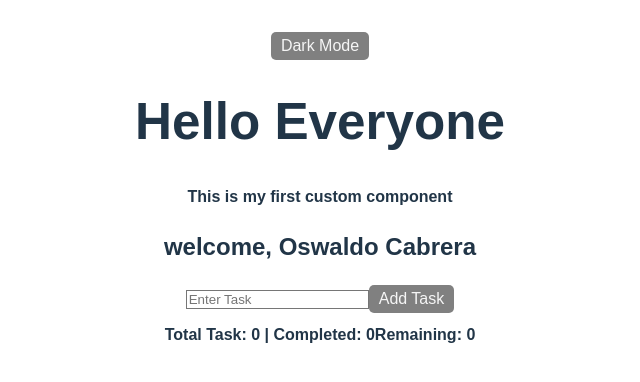
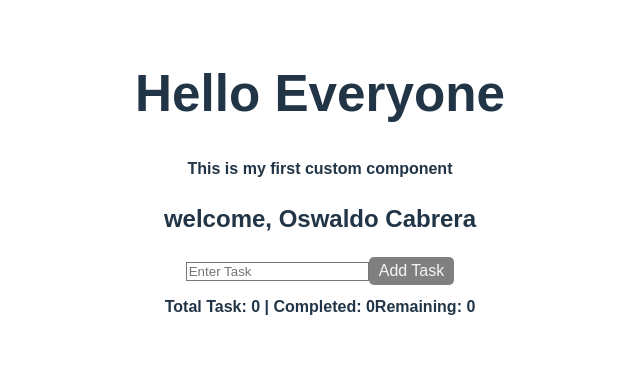
Before and after one commit to oswaldoc1991/first_react, a React (Vite) app in the folder application/frontend/: page / in a window 1280 px wide. Shown: the top 382 px of the page, without its empty margins (320-960 px from the left). Built offline with nearby package versions, Linux system fonts and the light colour scheme.

Commit message:
removed dark mode

```diff
--- a/application/frontend/src/App.jsx
+++ b/application/frontend/src/App.jsx
@@ -6,16 +6,6 @@
 
   const [task, setTask] = useState('');
   const [tasks, setTasks] = useState([]);
-  const [darkMode, setDarkMode] = useState(false);
-
-  useEffect(() => {
-    const html = document.documentElement;
-    if (darkMode) {
-      html.classList.add('dark');
-    } else {
-      html.classList.remove('dark')
-    }
-  }, [darkMode]);
 
   // loading the task from the local storage when the app stores
   useEffect(() => {
@@ -64,13 +54,7 @@
 
 
   return (
-    <div className={darkMode ? 'bg-grey-800 text-white min-h-screen p-4' : 'bg-white text-black min-h-screen p-4'}>
-      <button
-        className="bg-blue-500 text-white px-4 py-2 rounded hover:bg-blue-600 transition"
-        onClick={() => setDarkMode(!darkMode)}
-      >
-        Dark Mode
-      </button>
+    <div className={'bg-white text-black min-h-screen p-4'}>
 
       <h1 className="text-4xl font-bold my-4">Hello Everyone</h1>
       <p className="text-lg mb-4">This is my first custom component</p>
```
